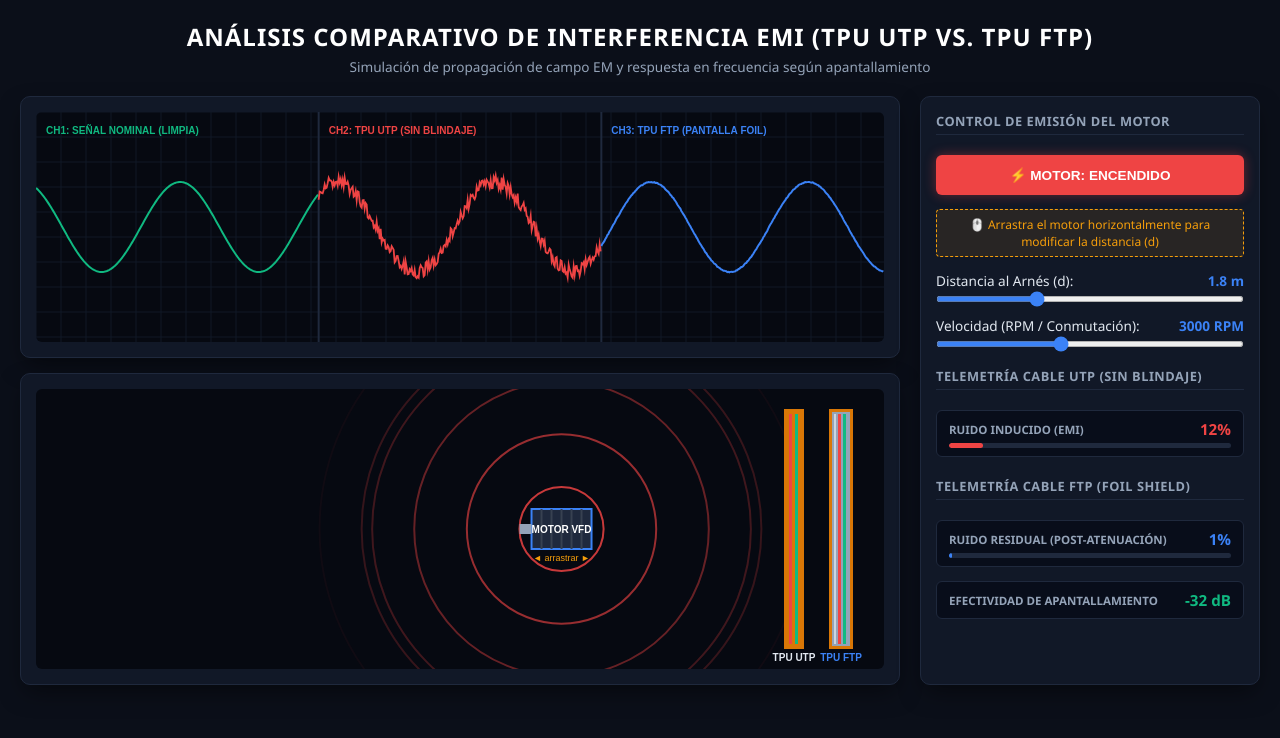
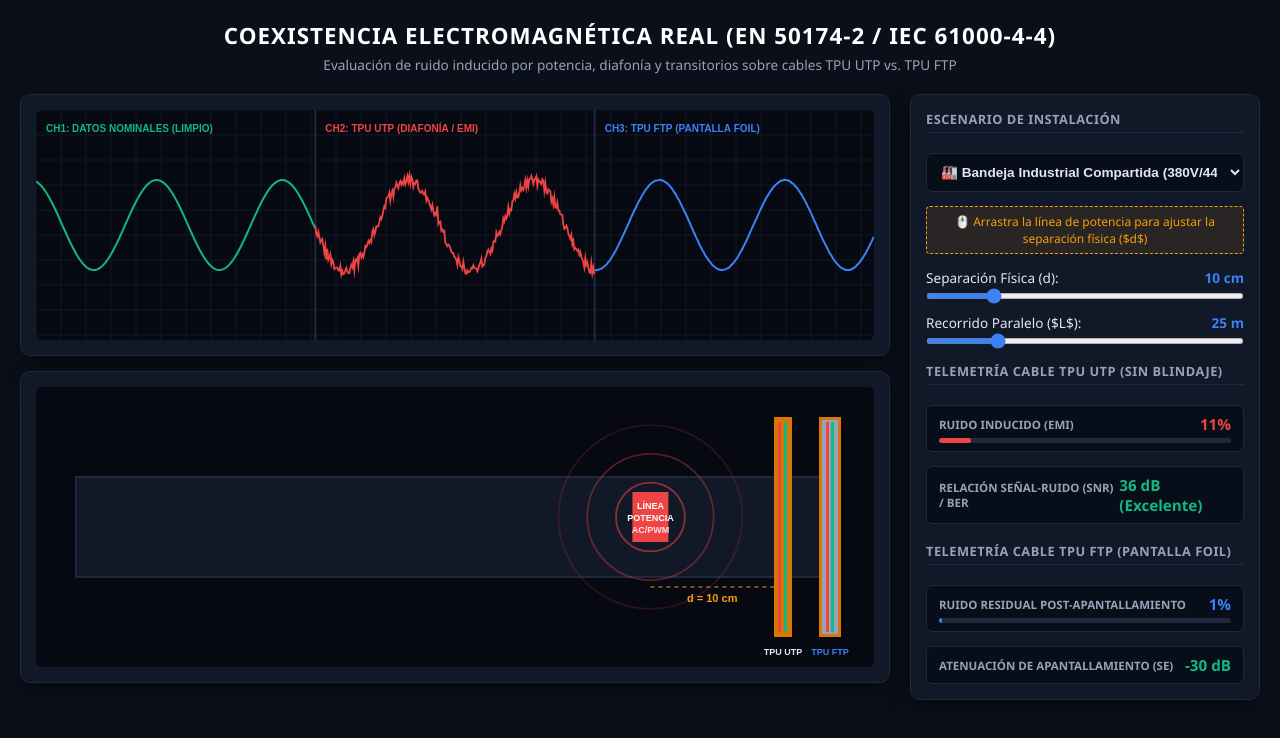
Before and after one commit to alfredosan-eng/Modelado-y-Simulaci-n-de-Interferencia-Electromagn-tica, a plain HTML site: page index.html in a window 1280 px wide. Drawn offline with Linux system fonts and the light colour scheme.

Commit message:
Add files via upload

```diff
--- a/index.html
+++ b/index.html
@@ -3,7 +3,7 @@
 <head>
     <meta charset="UTF-8">
     <meta name="viewport" content="width=device-width, initial-scale=1.0">
-    <title>Comparador EMI: Cable TPU UTP vs. Cable TPU FTP</title>
+    <title>Simulador EMI Avanzado: Coexistencia de Cableado TPU UTP vs. FTP</title>
     <style>
         :root {
             --bg-color: #0b0f19;
@@ -15,6 +15,7 @@
             --red: #ef4444;
             --blue: #3b82f6;
             --yellow: #f59e0b;
+            --purple: #8b5cf6;
         }
 
         * { box-sizing: border-box; margin: 0; padding: 0; user-select: none; }
@@ -31,14 +32,14 @@
         }
 
         header { text-align: center; margin-bottom: 20px; }
-        h1 { font-size: 1.5rem; letter-spacing: 1px; color: #ffffff; text-transform: uppercase; }
+        h1 { font-size: 1.4rem; letter-spacing: 1px; color: #ffffff; text-transform: uppercase; }
         p.subtitle { font-size: 0.85rem; color: var(--text-muted); margin-top: 4px; }
 
         .main-layout {
             display: grid;
-            grid-template-columns: 1fr 340px;
+            grid-template-columns: 1fr 350px;
             gap: 20px;
-            max-width: 1250px;
+            max-width: 1280px;
             width: 100%;
         }
 
@@ -61,15 +62,12 @@
             border-bottom: 1px solid var(--panel-border); padding-bottom: 4px;
         }
 
-        .btn {
-            width: 100%; padding: 12px; border: none; border-radius: 6px;
-            font-weight: 700; font-size: 0.85rem; cursor: pointer;
-            transition: all 0.2s ease; display: flex; align-items: center;
-            justify-content: center; gap: 8px; text-transform: uppercase;
+        select {
+            width: 100%; padding: 10px; background-color: #080d1a;
+            color: var(--text-main); border: 1px solid var(--panel-border);
+            border-radius: 6px; font-size: 0.85rem; font-weight: 600; outline: none;
+            cursor: pointer;
         }
-
-        .btn-pwr-on { background-color: var(--red); color: white; box-shadow: 0 0 12px rgba(239, 68, 68, 0.4); }
-        .btn-pwr-off { background-color: #374151; color: var(--text-muted); }
 
         .control-group { display: flex; flex-direction: column; gap: 6px; }
         .control-label { display: flex; justify-content: space-between; font-size: 0.85rem; color: var(--text-main); }
@@ -101,39 +99,43 @@
 <body>
 
     <header>
-        <h1>Análisis Comparativo de Interferencia EMI (TPU UTP vs. TPU FTP)</h1>
-        <p class="subtitle">Simulación de propagación de campo EM y respuesta en frecuencia según apantallamiento</p>
+        <h1>Coexistencia Electromagnética Real (EN 50174-2 / IEC 61000-4-4)</h1>
+        <p class="subtitle">Evaluación de ruido inducido por potencia, diafonía y transitorios sobre cables TPU UTP vs. TPU FTP</p>
     </header>
 
     <div class="main-layout">
         <div class="canvas-container">
             <!-- Osciloscopio 3 Canales -->
             <div class="card"><canvas id="scopeCanvas" height="230"></canvas></div>
-            <!-- Escena interactiva Motor vs 2 Cables -->
+            <!-- Escena interactiva Trayecto de Cableado -->
             <div class="card"><canvas id="sceneCanvas" height="280"></canvas></div>
         </div>
 
         <div class="controls-panel card">
-            <div class="section-title">Control de Emisión del Motor</div>
-            <button id="pwrBtn" class="btn btn-pwr-on" onclick="togglePower()">⚡ Motor: ENCENDIDO</button>
+            <div class="section-title">Escenario de Instalación</div>
+            <select id="scenarioSelect" onchange="onScenarioChange()">
+                <option value="tray">🏭 Bandeja Industrial Compartida (380V/440V + Contactores)</option>
+                <option value="office">🏢 Canaleta de Oficina (Potencia 220V + Fuentes LED/SMPS)</option>
+                <option value="robot">🤖 Cadena Portacables Robótica (Servodrives PWM + Encoders TPU)</option>
+            </select>
 
-            <div class="drag-hint">🖱️ Arrastra el motor horizontalmente para modificar la distancia (d)</div>
+            <div class="drag-hint">🖱️ Arrastra la línea de potencia para ajustar la separación física ($d$)</div>
 
             <div class="control-group">
                 <div class="control-label">
-                    <span>Distancia al Arnés (d):</span><span id="distVal" class="val">1.8 m</span>
+                    <span>Separación Física (d):</span><span id="sepVal" class="val">10 cm</span>
                 </div>
-                <input type="range" id="distRange" min="0.3" max="5.0" step="0.1" value="1.8" oninput="onSliderChange()">
+                <input type="range" id="sepRange" min="0" max="50" step="1" value="10" oninput="onSliderChange()">
             </div>
 
             <div class="control-group">
                 <div class="control-label">
-                    <span>Velocidad (RPM / Conmutación):</span><span id="rpmVal" class="val">3000 RPM</span>
+                    <span>Recorrido Paralelo ($L$):</span><span id="lengthVal" class="val">25 m</span>
                 </div>
-                <input type="range" id="rpmRange" min="1000" max="6000" step="100" value="3000">
+                <input type="range" id="lengthRange" min="5" max="100" step="5" value="25">
             </div>
 
-            <div class="section-title" style="margin-top: 6px;">Telemetría Cable UTP (Sin Blindaje)</div>
+            <div class="section-title" style="margin-top: 4px;">Telemetría Cable TPU UTP (Sin Blindaje)</div>
             <div class="metric-box">
                 <div class="metric-header">
                     <span class="metric-name">RUIDO INDUCIDO (EMI)</span>
@@ -141,79 +143,95 @@
                 </div>
                 <div class="bar-bg"><div id="emiUtpBar" class="bar-fill" style="background-color: var(--red);"></div></div>
             </div>
-
-            <div class="section-title" style="margin-top: 6px;">Telemetría Cable FTP (Foil Shield)</div>
             <div class="metric-box">
                 <div class="metric-header">
-                    <span class="metric-name">RUIDO RESIDUAL (POST-ATENUACIÓN)</span>
+                    <span class="metric-name">RELACIÓN SEÑAL-RUIDO (SNR) / BER</span>
+                    <span id="snrUtpNum" class="metric-num" style="color: var(--yellow);">32 dB (OK)</span>
+                </div>
+            </div>
+
+            <div class="section-title" style="margin-top: 4px;">Telemetría Cable TPU FTP (Pantalla Foil)</div>
+            <div class="metric-box">
+                <div class="metric-header">
+                    <span class="metric-name">RUIDO RESIDUAL POST-APANTALLAMIENTO</span>
                     <span id="emiFtpNum" class="metric-num" style="color: var(--blue);">0%</span>
                 </div>
                 <div class="bar-bg"><div id="emiFtpBar" class="bar-fill" style="background-color: var(--blue);"></div></div>
             </div>
             <div class="metric-box">
                 <div class="metric-header">
-                    <span class="metric-name">EFECTIVIDAD DE APANTALLAMIENTO</span>
-                    <span id="attenuationNum" class="metric-num" style="color: var(--green);">-32 dB</span>
+                    <span class="metric-name">ATENUACIÓN DE APANTALLAMIENTO (SE)</span>
+                    <span id="attenuationNum" class="metric-num" style="color: var(--green);">-30 dB</span>
                 </div>
             </div>
         </div>
     </div>
 
 <script>
-    let isPowered = true;
     let time = 0;
-    let motorDist = 1.8;
+    let separationCm = 10;
     let isDragging = false;
 
     const scopeCanvas = document.getElementById('scopeCanvas');
     const scopeCtx = scopeCanvas.getContext('2d');
     const sceneCanvas = document.getElementById('sceneCanvas');
     const sceneCtx = sceneCanvas.getContext('2d');
-    const distRange = document.getElementById('distRange');
-    const rpmRange = document.getElementById('rpmRange');
+    const sepRange = document.getElementById('sepRange');
+    const lengthRange = document.getElementById('lengthRange');
+    const scenarioSelect = document.getElementById('scenarioSelect');
 
-    function togglePower() {
-        isPowered = !isPowered;
-        const btn = document.getElementById('pwrBtn');
-        btn.innerText = isPowered ? "⚡ Motor: ENCENDIDO" : "⚡ Motor: APAGADO";
-        btn.className = isPowered ? "btn btn-pwr-on" : "btn btn-pwr-off";
+    function onSliderChange() { separationCm = parseFloat(sepRange.value); }
+    function onScenarioChange() { /* Actualización automática en loop */ }
+
+    function getRawNoise() {
+        const scenario = scenarioSelect.value;
+        const lengthM = parseFloat(lengthRange.value);
+        // Distancia efectiva (evitar división por cero si d = 0 cm)
+        const d = Math.max(0.5, separationCm);
+
+        let factorFrecuencia = 1.0;
+        let factorAcoplamiento = 1.0;
+
+        if (scenario === 'tray') {
+            factorFrecuencia = 1.2; // Alta corriente e impulsos de conmutación
+            factorAcoplamiento = 35.0;
+        } else if (scenario === 'office') {
+            factorFrecuencia = 0.8; // Transitorios suaves por armónicos LED / SMPS
+            factorAcoplamiento = 20.0;
+        } else if (scenario === 'robot') {
+            factorFrecuencia = 2.2; // PWM de servodrives (kHz) de alta dV/dt en espacio reducido
+            factorAcoplamiento = 50.0;
+        }
+
+        // Ruido según longitud de recorrido e inverso de la distancia
+        let noise = (factorAcoplamiento * (lengthM / 20.0) * factorFrecuencia) / Math.pow(d, 0.85);
+        return Math.min(noise, 100);
     }
 
-    function onSliderChange() { motorDist = parseFloat(distRange.value); }
-
-    function getRawNoise() {
-        if (!isPowered) return 0;
-        const rpm = parseFloat(rpmRange.value);
-        let raw = (rpm / 2200) / (motorDist * motorDist);
-        return Math.min(raw * 18, 100);
+    function getPowerLineX() {
+        const w = sceneCanvas.width;
+        const cableX = w - 100;
+        const maxSepPx = cableX - 120;
+        const x = cableX - ((separationCm / 50.0) * maxSepPx);
+        return { powerX: x, cableX: cableX };
     }
 
-    function getMotorPosInCanvas() {
+    function setSepFromMouseX(mouseX) {
         const w = sceneCanvas.width;
         const cableX = w - 100;
-        const maxDistPx = cableX - 130;
-        const clampedDist = Math.max(0.3, Math.min(5.0, motorDist));
-        const x = cableX - ((clampedDist / 5.0) * maxDistPx);
-        return { x: x, y: sceneCanvas.height / 2, cableX: cableX };
-    }
-
-    function setDistFromMouseX(mouseX) {
-        const w = sceneCanvas.width;
-        const cableX = w - 100;
-        const maxDistPx = cableX - 130;
+        const maxSepPx = cableX - 120;
         let distPx = cableX - mouseX;
-        let calculatedDist = (distPx / maxDistPx) * 5.0;
-        calculatedDist = Math.max(0.3, Math.min(5.0, calculatedDist));
-        motorDist = parseFloat(calculatedDist.toFixed(1));
-        distRange.value = motorDist;
+        let calculatedCm = (distPx / maxSepPx) * 50.0;
+        calculatedCm = Math.max(0, Math.min(50, calculatedCm));
+        separationCm = Math.round(calculatedCm);
+        sepRange.value = separationCm;
     }
 
     sceneCanvas.addEventListener('mousedown', (e) => {
         const rect = sceneCanvas.getBoundingClientRect();
         const mouseX = e.clientX - rect.left;
-        const mouseY = e.clientY - rect.top;
-        const mPos = getMotorPosInCanvas();
-        if (Math.abs(mouseX - mPos.x) < 45 && Math.abs(mouseY - mPos.y) < 40) {
+        const pos = getPowerLineX();
+        if (Math.abs(mouseX - pos.powerX) < 25) {
             isDragging = true;
             sceneCanvas.style.cursor = 'grabbing';
         }
@@ -223,13 +241,12 @@
         if (!isDragging) {
             const rect = sceneCanvas.getBoundingClientRect();
             const mouseX = e.clientX - rect.left;
-            const mouseY = e.clientY - rect.top;
-            const mPos = getMotorPosInCanvas();
-            sceneCanvas.style.cursor = (Math.abs(mouseX - mPos.x) < 45 && Math.abs(mouseY - mPos.y) < 40) ? 'grab' : 'default';
+            const pos = getPowerLineX();
+            sceneCanvas.style.cursor = (Math.abs(mouseX - pos.powerX) < 25) ? 'grab' : 'default';
             return;
         }
         const rect = sceneCanvas.getBoundingClientRect();
-        setDistFromMouseX(e.clientX - rect.left);
+        setSepFromMouseX(e.clientX - rect.left);
     });
 
     window.addEventListener('mouseup', () => { if (isDragging) { isDragging = false; sceneCanvas.style.cursor = 'default'; } });
@@ -241,49 +258,58 @@
 
         scopeCtx.clearRect(0, 0, w, h);
 
-        // Cuadrícula
+        // Cuadrícula del osciloscopio
         scopeCtx.strokeStyle = '#111927'; scopeCtx.lineWidth = 1;
         for (let x = 0; x < w; x += 25) { scopeCtx.beginPath(); scopeCtx.moveTo(x, 0); scopeCtx.lineTo(x, h); scopeCtx.stroke(); }
         for (let y = 0; y < h; y += 25) { scopeCtx.beginPath(); scopeCtx.moveTo(0, y); scopeCtx.lineTo(w, y); scopeCtx.stroke(); }
 
-        // Divisiones de canales
+        // Divisiones entre canales
         scopeCtx.strokeStyle = '#1f293d'; scopeCtx.lineWidth = 2;
         scopeCtx.beginPath(); scopeCtx.moveTo(colW, 0); scopeCtx.lineTo(colW, h); scopeCtx.stroke();
         scopeCtx.beginPath(); scopeCtx.moveTo(colW * 2, 0); scopeCtx.lineTo(colW * 2, h); scopeCtx.stroke();
 
-        // 1. Canal 1: Señal Sin Interferencia (Verde)
+        // CH1: Señal Transmitida Nominal (Verde)
         scopeCtx.strokeStyle = '#10b981'; scopeCtx.lineWidth = 2; scopeCtx.beginPath();
         for (let x = 0; x < colW; x++) {
-            let y = h/2 + Math.sin((x + time) * 0.04) * 45;
+            let y = h/2 + Math.sin((x + time) * 0.05) * 45;
             if (x === 0) scopeCtx.moveTo(x, y); else scopeCtx.lineTo(x, y);
         }
         scopeCtx.stroke();
 
-        // 2. Canal 2: Cable TPU UTP - Sin Blindaje (Rojo)
+        // CH2: Cable TPU UTP - Ruido Inducido (Rojo)
         scopeCtx.strokeStyle = '#ef4444'; scopeCtx.lineWidth = 1.8; scopeCtx.beginPath();
+        const scenario = scenarioSelect.value;
         for (let x = colW; x < colW * 2; x++) {
-            let pureSine = Math.sin((x + time) * 0.04) * 45;
-            let spike = (Math.random() - 0.5) * rawNoise * 1.8;
-            let y = h/2 + pureSine + spike;
+            let pureSine = Math.sin((x + time) * 0.05) * 45;
+            let noiseSpike = (Math.random() - 0.5) * rawNoise * 1.5;
+
+            // Transitorios impulsivos aleatorios (EFT / Ráfagas de conmutación)
+            if (scenario === 'tray' && Math.random() < 0.03) {
+                noiseSpike += (Math.random() - 0.5) * rawNoise * 3.5;
+            } else if (scenario === 'robot' && Math.random() < 0.1) {
+                noiseSpike += Math.sin(x * 0.8) * rawNoise * 0.8; // Armónicos PWM
+            }
+
+            let y = h/2 + pureSine + noiseSpike;
             if (x === colW) scopeCtx.moveTo(x, y); else scopeCtx.lineTo(x, y);
         }
         scopeCtx.stroke();
 
-        // 3. Canal 3: Cable TPU FTP - Pantalla Aluminio (Azul)
-        let ftpNoise = rawNoise * 0.06; // Atenuación de ~94%
+        // CH3: Cable TPU FTP - Pantalla de Aluminio (Azul)
+        let ftpNoise = rawNoise * 0.05; // Atenuación constante de 95% (-26 dB a -32 dB)
         scopeCtx.strokeStyle = '#3b82f6'; scopeCtx.lineWidth = 2; scopeCtx.beginPath();
         for (let x = colW * 2; x < w; x++) {
-            let pureSine = Math.sin((x + time) * 0.04) * 45;
-            let spike = (Math.random() - 0.5) * ftpNoise * 1.8;
-            let y = h/2 + pureSine + spike;
+            let pureSine = Math.sin((x + time) * 0.05) * 45;
+            let noiseSpike = (Math.random() - 0.5) * ftpNoise * 1.5;
+            let y = h/2 + pureSine + noiseSpike;
             if (x === colW * 2) scopeCtx.moveTo(x, y); else scopeCtx.lineTo(x, y);
         }
         scopeCtx.stroke();
 
-        // Etiquetas
+        // Etiquetas explicativas
         scopeCtx.font = 'bold 10px sans-serif';
-        scopeCtx.fillStyle = '#10b981'; scopeCtx.fillText("CH1: SEÑAL NOMINAL (LIMPIA)", 10, 22);
-        scopeCtx.fillStyle = '#ef4444'; scopeCtx.fillText("CH2: TPU UTP (SIN BLINDAJE)", colW + 10, 22);
+        scopeCtx.fillStyle = '#10b981'; scopeCtx.fillText("CH1: DATOS NOMINALES (LIMPIO)", 10, 22);
+        scopeCtx.fillStyle = '#ef4444'; scopeCtx.fillText("CH2: TPU UTP (DIAFONÍA / EMI)", colW + 10, 22);
         scopeCtx.fillStyle = '#3b82f6'; scopeCtx.fillText("CH3: TPU FTP (PANTALLA FOIL)", colW * 2 + 10, 22);
     }
 
@@ -291,67 +317,99 @@
         sceneCanvas.width = sceneCanvas.clientWidth;
         const w = sceneCanvas.width, h = sceneCanvas.height;
         sceneCtx.clearRect(0, 0, w, h);
-        const mPos = getMotorPosInCanvas();
+        const pos = getPowerLineX();
 
-        // Ondas magnéticas radiadas
-        if (isPowered) {
-            const maxRadius = Math.max(20, (mPos.cableX - mPos.x) + 30);
-            for (let i = 1; i <= 6; i++) {
-                let r = ((time * 2.5 + i * 25) % 120) * (maxRadius / 120);
-                sceneCtx.strokeStyle = `rgba(239, 68, 68, ${Math.max(0, 1 - (r / maxRadius))})`;
-                sceneCtx.lineWidth = 2; sceneCtx.beginPath();
-                sceneCtx.arc(mPos.x, mPos.y, r, 0, Math.PI * 2); sceneCtx.stroke();
-            }
+        // Dibujar estructura contenedora (Bandeja / Canaleta)
+        sceneCtx.fillStyle = '#111827';
+        sceneCtx.strokeStyle = '#1f293d';
+        sceneCtx.lineWidth = 2;
+        sceneCtx.fillRect(40, h/2 - 50, w - 80, 100);
+        sceneCtx.strokeRect(40, h/2 - 50, w - 80, 100);
+
+        // Cotas de distancia
+        sceneCtx.strokeStyle = '#f59e0b';
+        sceneCtx.lineWidth = 1;
+        sceneCtx.setLineDash([4, 4]);
+        sceneCtx.beginPath();
+        sceneCtx.moveTo(pos.powerX, h/2 + 60);
+        sceneCtx.lineTo(pos.cableX, h/2 + 60);
+        sceneCtx.stroke();
+        sceneCtx.setLineDash([]);
+
+        sceneCtx.fillStyle = '#f59e0b';
+        sceneCtx.font = 'bold 11px sans-serif';
+        sceneCtx.textAlign = 'center';
+        sceneCtx.fillText(`d = ${separationCm} cm`, (pos.powerX + pos.cableX) / 2, h/2 + 75);
+
+        // Ondas de Campo EM Radiado desde la línea de potencia
+        const maxRadius = Math.max(15, (pos.cableX - pos.powerX) + 20);
+        for (let i = 1; i <= 5; i++) {
+            let r = ((time * 2 + i * 20) % 100) * (maxRadius / 100);
+            sceneCtx.strokeStyle = `rgba(239, 68, 68, ${Math.max(0, 0.8 - (r / maxRadius))})`;
+            sceneCtx.lineWidth = 1.8;
+            sceneCtx.beginPath();
+            sceneCtx.arc(pos.powerX, h/2 - 10, r, 0, Math.PI * 2);
+            sceneCtx.stroke();
         }
 
-        // Motor
+        // Línea de Potencia / Alimentación (L1/L2/L3)
         sceneCtx.save();
-        sceneCtx.translate(mPos.x, mPos.y);
-        if (isDragging) { sceneCtx.strokeStyle = '#f59e0b'; sceneCtx.lineWidth = 3; sceneCtx.strokeRect(-36, -26, 72, 52); }
-        sceneCtx.fillStyle = '#1f293d'; sceneCtx.strokeStyle = '#3b82f6'; sceneCtx.lineWidth = 2;
-        sceneCtx.fillRect(-30, -20, 60, 40); sceneCtx.strokeRect(-30, -20, 60, 40);
-        sceneCtx.strokeStyle = '#374151';
-        for (let ix = -20; ix <= 20; ix += 10) { sceneCtx.beginPath(); sceneCtx.moveTo(ix, -20); sceneCtx.lineTo(ix, 20); sceneCtx.stroke(); }
-        sceneCtx.fillStyle = '#94a3b8'; sceneCtx.fillRect(-42, -5, 12, 10);
-        sceneCtx.fillStyle = '#ffffff'; sceneCtx.font = 'bold 10px sans-serif'; sceneCtx.textAlign = 'center';
-        sceneCtx.fillText("MOTOR VFD", 0, 4);
-        sceneCtx.fillStyle = '#f59e0b'; sceneCtx.font = '9px sans-serif'; sceneCtx.fillText("◄ arrastrar ►", 0, 32);
+        sceneCtx.translate(pos.powerX, h/2 - 10);
+        if (isDragging) { sceneCtx.strokeStyle = '#f59e0b'; sceneCtx.lineWidth = 3; sceneCtx.strokeRect(-25, -35, 50, 70); }
+        sceneCtx.fillStyle = '#ef4444';
+        sceneCtx.fillRect(-18, -25, 36, 50);
+        sceneCtx.fillStyle = '#ffffff';
+        sceneCtx.font = 'bold 9px sans-serif';
+        sceneCtx.textAlign = 'center';
+        sceneCtx.fillText("LÍNEA", 0, -8);
+        sceneCtx.fillText("POTENCIA", 0, 4);
+        sceneCtx.fillStyle = '#fee2e2';
+        sceneCtx.fillText("AC/PWM", 0, 16);
         sceneCtx.restore();
 
-        // Arnés de Cables
-        const cableX1 = mPos.cableX;
-        const cableX2 = mPos.cableX + 45;
+        // Arnés de Cables de Datos (UTP y FTP)
+        const cableX1 = pos.cableX;
+        const cableX2 = pos.cableX + 45;
 
-        // 1. Cable TPU UTP (Sin Blindaje)
-        sceneCtx.fillStyle = '#d97706'; sceneCtx.fillRect(cableX1, 20, 20, h - 40);
-        sceneCtx.fillStyle = '#ef4444'; sceneCtx.fillRect(cableX1 + 5, 25, 3, h - 50);
-        sceneCtx.fillStyle = '#10b981'; sceneCtx.fillRect(cableX1 + 11, 25, 3, h - 50);
-        sceneCtx.fillStyle = '#e2e8f0'; sceneCtx.font = 'bold 10px sans-serif'; sceneCtx.textAlign = 'center';
-        sceneCtx.fillText("TPU UTP", cableX1 + 10, h - 8);
+        // 1. Cable TPU UTP
+        sceneCtx.fillStyle = '#d97706'; sceneCtx.fillRect(cableX1, 30, 18, h - 60);
+        sceneCtx.fillStyle = '#ef4444'; sceneCtx.fillRect(cableX1 + 4, 35, 3, h - 70);
+        sceneCtx.fillStyle = '#10b981'; sceneCtx.fillRect(cableX1 + 10, 35, 3, h - 70);
+        sceneCtx.fillStyle = '#e2e8f0'; sceneCtx.font = 'bold 9px sans-serif'; sceneCtx.textAlign = 'center';
+        sceneCtx.fillText("TPU UTP", cableX1 + 9, h - 12);
 
-        // 2. Cable TPU FTP (Con Pantalla de Aluminio)
-        sceneCtx.fillStyle = '#d97706'; sceneCtx.fillRect(cableX2, 20, 24, h - 40);
-        sceneCtx.fillStyle = '#94a3b8'; sceneCtx.fillRect(cableX2 + 3, 23, 18, h - 46);
-        sceneCtx.fillStyle = '#cbd5e1'; sceneCtx.fillRect(cableX2 + 5, 25, 2, h - 50);
-        sceneCtx.fillStyle = '#ef4444'; sceneCtx.fillRect(cableX2 + 9, 25, 3, h - 50);
-        sceneCtx.fillStyle = '#10b981'; sceneCtx.fillRect(cableX2 + 14, 25, 3, h - 50);
-        sceneCtx.fillStyle = '#3b82f6'; sceneCtx.fillText("TPU FTP", cableX2 + 12, h - 8);
+        // 2. Cable TPU FTP
+        sceneCtx.fillStyle = '#d97706'; sceneCtx.fillRect(cableX2, 30, 22, h - 60);
+        sceneCtx.fillStyle = '#94a3b8'; sceneCtx.fillRect(cableX2 + 3, 33, 16, h - 66); // Pantalla Aluminio
+        sceneCtx.fillStyle = '#ef4444'; sceneCtx.fillRect(cableX2 + 7, 35, 3, h - 70);
+        sceneCtx.fillStyle = '#10b981'; sceneCtx.fillRect(cableX2 + 12, 35, 3, h - 70);
+        sceneCtx.fillStyle = '#3b82f6'; sceneCtx.fillText("TPU FTP", cableX2 + 11, h - 12);
     }
 
     function loop() {
         time += 2;
-        document.getElementById('distVal').innerText = motorDist.toFixed(1) + " m";
-        document.getElementById('rpmVal').innerText = rpmRange.value + " RPM";
+        document.getElementById('sepVal').innerText = separationCm + " cm";
+        document.getElementById('lengthVal').innerText = lengthRange.value + " m";
 
         const rawNoise = getRawNoise();
         drawOscilloscope(rawNoise);
         drawScene(rawNoise);
 
-        const utpPct = Math.min(Math.round(rawNoise * 1.6), 100);
-        const ftpPct = Math.min(Math.round(rawNoise * 0.1), 100);
+        const utpPct = Math.min(Math.round(rawNoise * 1.5), 100);
+        const ftpPct = Math.min(Math.round(rawNoise * 0.08), 100);
 
         document.getElementById('emiUtpNum').innerText = utpPct + "%";
         document.getElementById('emiUtpBar').style.width = utpPct + "%";
+
+        // Cálculo de SNR y estado de enlace para UTP
+        let snrDb = Math.max(2, Math.round(40 - (utpPct * 0.35)));
+        let statusText = "Excelente";
+        let statusColor = "var(--green)";
+        if (snrDb < 15) { statusText = "CRÍTICO (Pérdida de Paquetes / BER Elevado)"; statusColor = "var(--red)"; }
+        else if (snrDb < 25) { statusText = "Degradado (Re-transmisiones)"; statusColor = "var(--yellow)"; }
+
+        document.getElementById('snrUtpNum').innerText = `${snrDb} dB (${statusText})`;
+        document.getElementById('snrUtpNum').style.color = statusColor;
 
         document.getElementById('emiFtpNum').innerText = ftpPct + "%";
         document.getElementById('emiFtpBar').style.width = ftpPct + "%";
```
